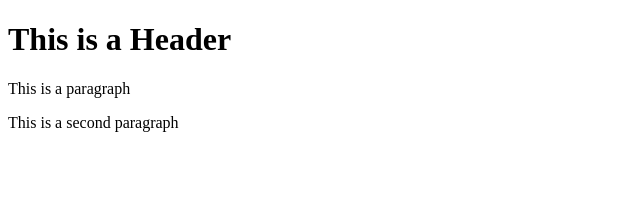
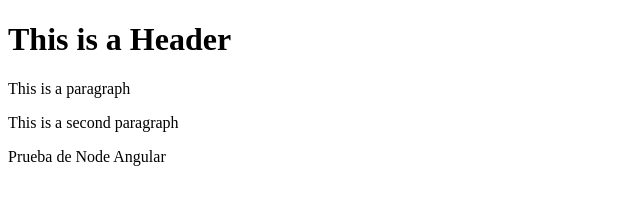
Before and after one commit to JoelPico/Git-Test, a website: page index.html in a window 1280 px wide. Shown: the whole page, without its empty margins (0-640 px from the left). Drawn offline with Linux system fonts and the light colour scheme.

Commit message:
fourth commit

```diff
--- a/index.html
+++ b/index.html
@@ -8,5 +8,6 @@
         <h1>This is a Header</h1>
         <p>This is a paragraph</p>
         <p>This is a second paragraph</p>
+        <p>Prueba de Node Angular</p>
     </body>
 </html>
```
Also changed, not shown: package.json (added, +27 -0 lines), 2 other files.
